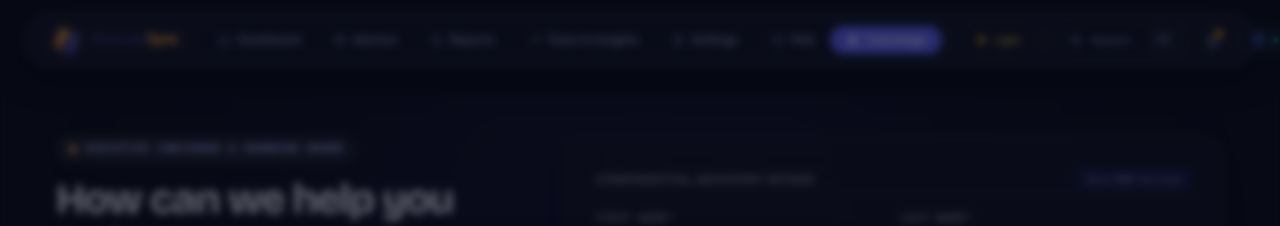
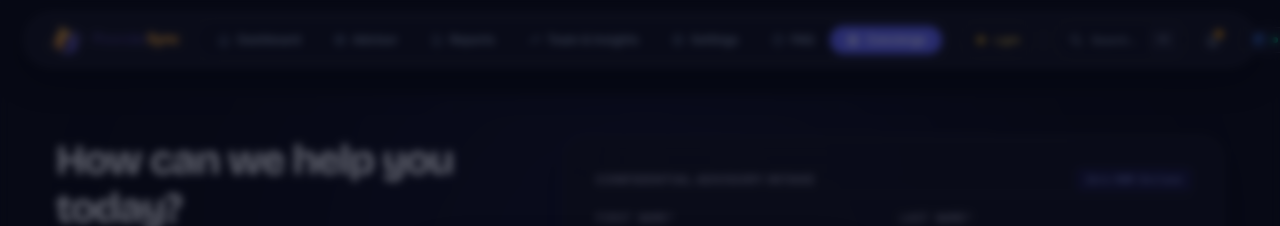
Before and after one commit to 5256839venkataneeraj-cmyk/FounderSync, a Next.js app: page /contact in a window 1280 px wide. Shown: the top 226 px of the page. Built offline with nearby package versions, Linux system fonts and the light colour scheme; no server answers; the database is empty.

Commit message:
fix: remove Executive Concierge & Sounding Board badge from Concierge view

```diff
--- a/components/figma/ConciergeView.tsx
+++ b/components/figma/ConciergeView.tsx
@@ -111,12 +111,6 @@ export function ConciergeView({ onNavigateToAdvisor }: { onNavigateToAdvisor?: (
           {/* Left Side: Header & Direct Contact Info Blocks */}
           <div className="lg:col-span-5 flex flex-col gap-6 sm:gap-8">
             <div className="flex flex-col gap-3">
-              <div className="inline-flex items-center gap-2 px-3 py-1 rounded-full bg-indigo-50 dark:bg-[#1F1F24] border border-indigo-200/60 dark:border-white/10 w-fit shadow-2xs">
-                <span className="w-2 h-2 rounded-full bg-[#FFB95F] animate-pulse" />
-                <span className="text-[11px] font-mono uppercase tracking-wider text-indigo-600 dark:text-[#C0C1FF] font-semibold">
-                  Executive Concierge &amp; Sounding Board
-                </span>
-              </div>
               <h1 className="text-3xl sm:text-4xl lg:text-[42px] lg:leading-[48px] font-display font-bold tracking-tight text-slate-900 dark:text-[#F1F1F5]">
                 How can we help you today?
               </h1>
```
